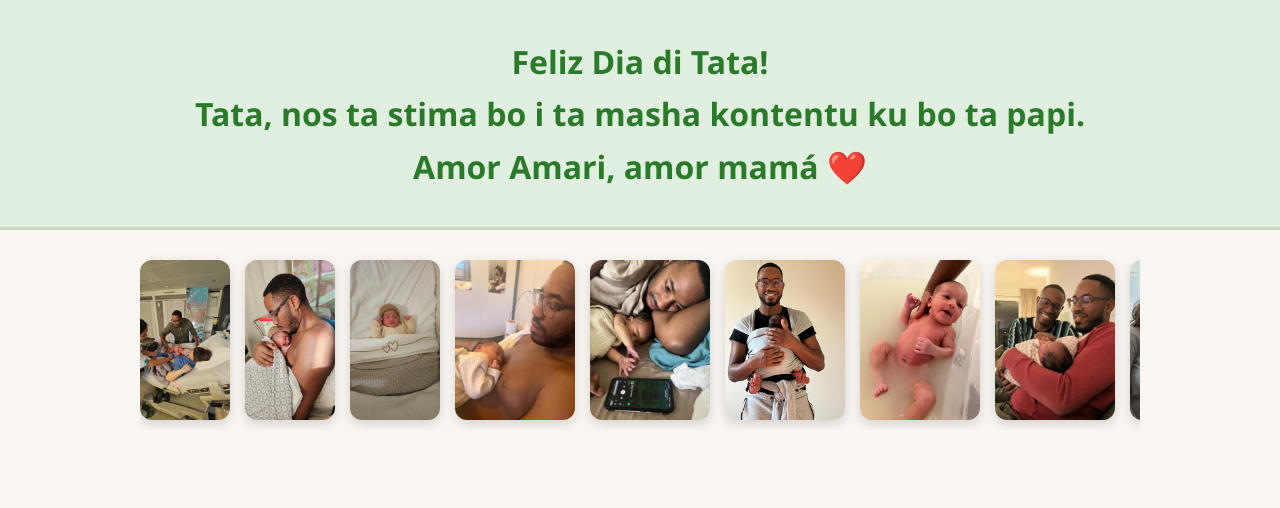
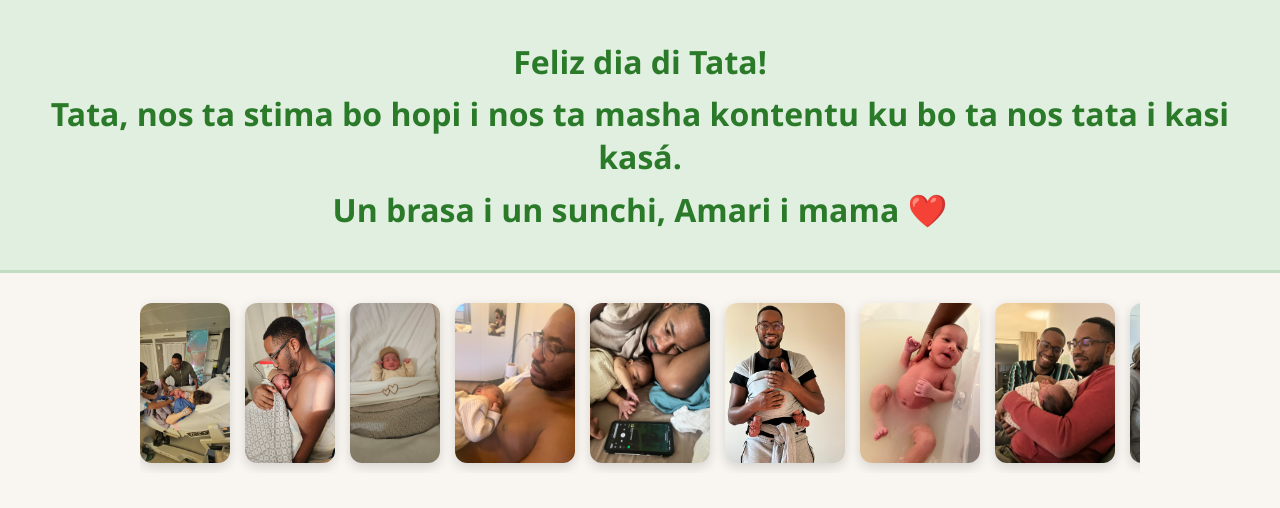
Before and after one commit to mvdvlegel/VaderdagLeito, a plain HTML site: page index.html in a window 1280 px wide. Drawn offline with Linux system fonts and the light colour scheme.

Commit message:
Update index.html

```diff
--- a/index.html
+++ b/index.html
@@ -170,9 +170,9 @@ header h1:nth-of-type(3) {
 
 <body>
   <header>
-    <h1>Feliz Dia di Tata!</h1>
-    <h1>Tata, nos ta stima bo i ta masha kontentu ku bo ta papi.</h1>
-    <h1>Amor Amari, amor mamá ❤️</h1>
+    <h1>Feliz dia di Tata!</h1>
+    <h1>Tata, nos ta stima bo hopi i nos ta masha kontentu ku bo ta nos tata i kasi kasá.</h1>
+    <h1>Un brasa i un sunchi, Amari i mama ❤️</h1>
   </header>
 
    <div class="gallery-container">
```
